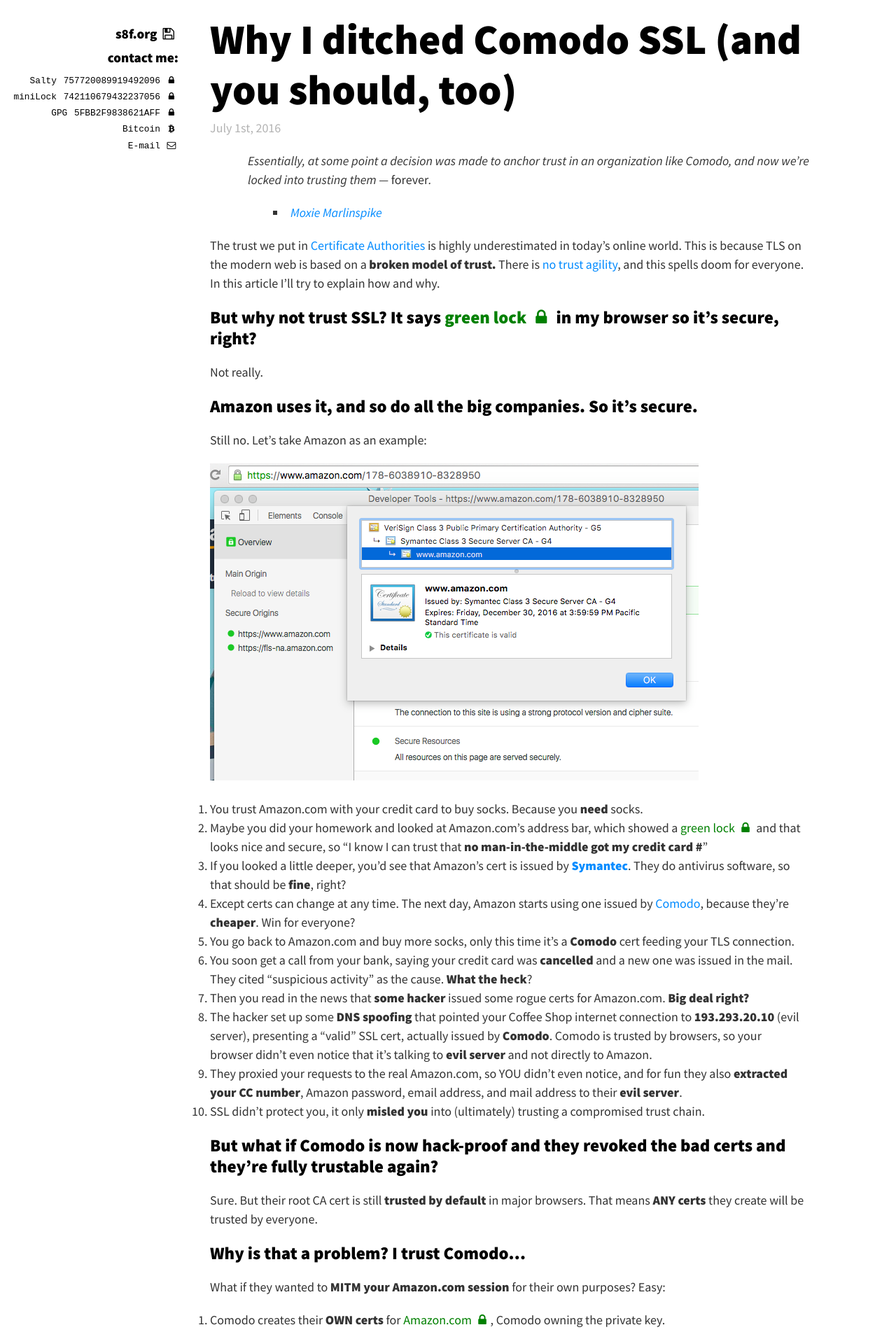
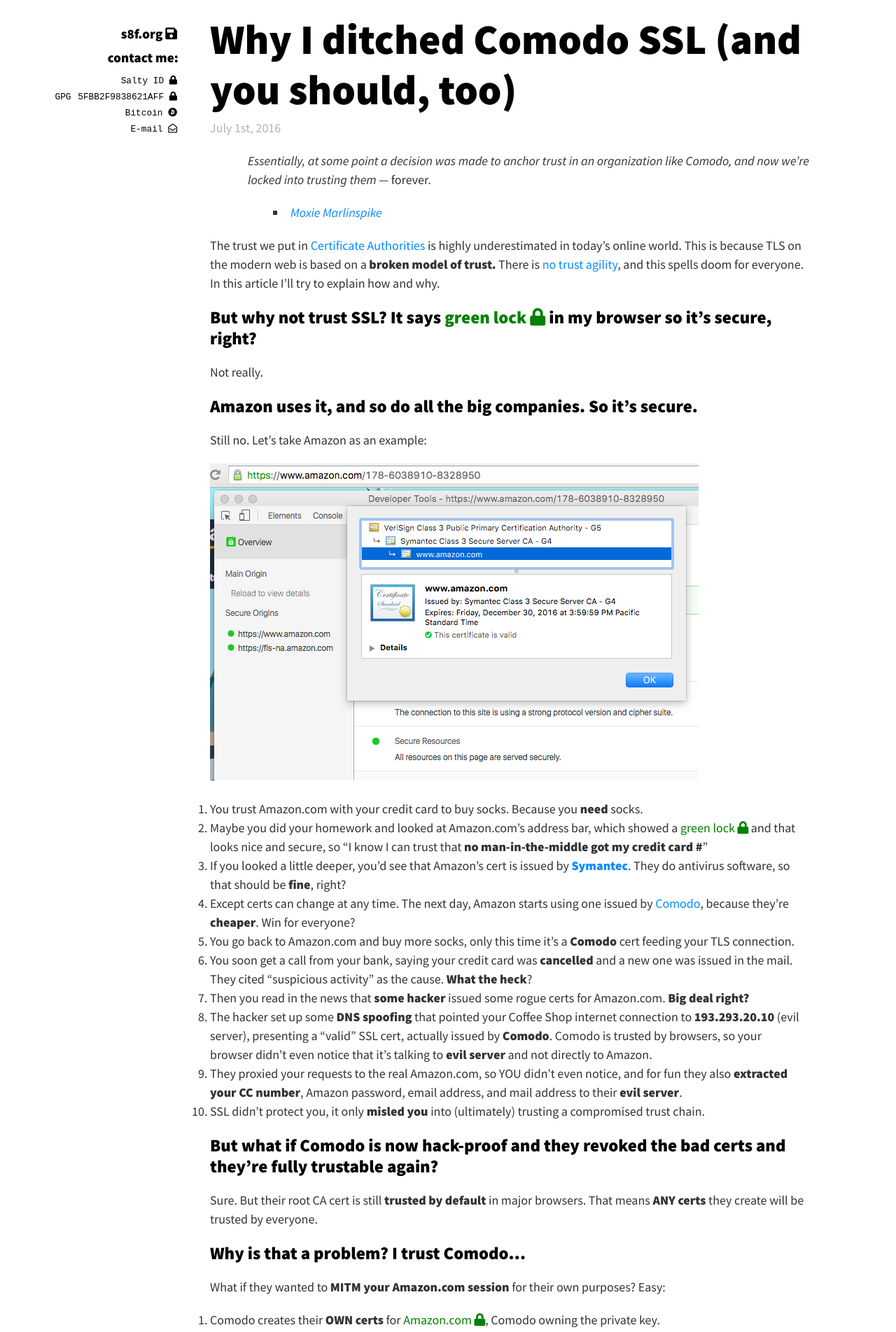
Before and after one commit to carlos8f/s8f.org, a Jekyll site: the page built from _posts/2016-07-01-1467411232.md, in a window 1280 px wide. Shown: the top 1903 px of the page at 70% size. Built offline with Jekyll 4.4.1, drawn with Linux system fonts in a browser that asks for light colours; nearby versions of some CDN libraries; a script that is not in the unit is left out; comment, search, counter and statistics services are not loaded.

Commit message:
upgrades

```diff
--- a/_includes/sidebar.html
+++ b/_includes/sidebar.html
@@ -1,16 +1,15 @@
 <section class="sidebar">
   <nav role="navigation" class="main-nav">
-    <h3><a href="{{site.url}}/">s8f.org <i class="fa fa-fw fa-floppy-o"></i></a></h3>
+    <h3><a href="{{site.url}}/">s8f.org <i class="fas fa-save"></i></a></h3>
 
     <h3>contact me:</h3>
     <ul class="contact">
-      <li>Salty <a href="https://twitter.com/carlos8f/status/757720089919492096">757720089919492096 <i class="fa fa-fw fa-lock"></i></a></li>
-      <li>miniLock <a href="https://twitter.com/carlos8f/status/742110679432237056">742110679432237056 <i class="fa fa-fw fa-lock"></i></a></li>
-      <li>GPG <a href="{{site.url}}/gpg.txt">5FBB2F9838621AFF <i class="fa fa-fw fa-lock"></i></a></li>
-      <li><a href="bitcoin:187rmNSkSvehgcKpBunre6a5wA5hQQop6W">Bitcoin <i class="fa fa-fw fa-btc"></i></a></li>
+      <li><a href="/salty.txt">Salty ID <i class="fas fa-lock"></i></a></li>
+      <li>GPG <a href="{{site.url}}/gpg.txt">5FBB2F9838621AFF <i class="fas fa-lock"></i></a></li>
+      <li><a href="https://gist.github.com/carlos8f/a0afc9a28937bd800e2a61b316641610">Bitcoin <i class="fab fa-bitcoin"></i></a></li>
       <li><script>document.write('<'+'a'+' '+'h'+'r'+'e'+'f'+'='+"'"+'m'+'&'+'#'+'9'+'7'+';'+'i'+'l'+'t'+'o'+'&'+'#'+'5'+'8'+';'+'c'+
       'a'+'&'+'#'+'1'+'1'+'4'+';'+'l'+'o'+'s'+'%'+'&'+'#'+'5'+'2'+';'+'&'+'#'+'4'+'8'+';'+'s'+'8'+'&'+'#'+
-      '1'+'0'+'2'+';'+'&'+'#'+'4'+'6'+';'+'o'+'r'+'g'+"'"+'>E-mail <i class="fa fa-fw fa-envelope-o"></i><'+'/'+'a'+'>');
+      '1'+'0'+'2'+';'+'&'+'#'+'4'+'6'+';'+'o'+'r'+'g'+"'"+'>E-mail <i class="far fa-envelope-open"></i><'+'/'+'a'+'>');
         </script><noscript>[Turn on JavaScript to see the email address]</noscript></li>
     </ul>
   </nav>
--- a/_layouts/default.html
+++ b/_layouts/default.html
@@ -8,7 +8,7 @@
 <meta name="HandheldFriendly" content="True">
 <meta name="MobileOptimized" content="320">
 <meta name="viewport" content="width=device-width, initial-scale=1">
-<link rel="stylesheet" href="/files/font-awesome-4.6.3/css/font-awesome.min.css"><link href='https://fonts.googleapis.com/css?family=Roboto+Mono:500' rel='stylesheet' type='text/css'>
+<link rel="stylesheet" href="https://use.fontawesome.com/releases/v5.0.13/css/all.css" integrity="sha384-DNOHZ68U8hZfKXOrtjWvjxusGo9WQnrNx2sqG0tfsghAvtVlRW3tvkXWZh58N9jp" crossorigin="anonymous">
 <link href="https://fonts.googleapis.com/css?family=Roboto+Mono:500|Source+Sans+Pro:400,400i,900&amp;subset=latin-ext" rel="stylesheet">
 <link href="{{site.url}}/screen.css" media="screen, projection" rel="stylesheet" type="text/css">
 <link href="{{site.url}}/atom.xml" rel="alternate" title="{{ site.title }}" type="application/atom+xml">
--- a/_posts/2016-07-01-1467411232.md
+++ b/_posts/2016-07-01-1467411232.md
@@ -9,7 +9,7 @@
 
 The trust we put in [Certificate Authorities](https://en.wikipedia.org/wiki/Certificate_authority) is highly underestimated in today's online world. This is because TLS on the modern web is based on a **broken model of trust.** There is [no trust agility](https://moxie.org/blog/ssl-and-the-future-of-authenticity/), and this spells doom for everyone. In this article I'll try to explain how and why.
 
-### But why not trust SSL? It says <span style="color:green">green lock <i class="fa fa-fw fa-lock"></i></span> in my browser so it's secure, right?
+### But why not trust SSL? It says <span style="color:green">green lock <i class="fas fa-lock"></i></span> in my browser so it's secure, right?
 
 Not really.
 
@@ -20,7 +20,7 @@
 ![amazon cert issed by Symantec](/files/amazon_cert.png)
 
 1. You trust Amazon.com with your credit card to buy socks. Because you **need** socks.
-2. Maybe you did your homework and looked at Amazon.com's address bar, which showed a <span style="color:green">green lock <i class="fa fa-fw fa-lock"></i></span> and that looks nice and secure, so "I know I can trust that **no man-in-the-middle got my credit card #**"
+2. Maybe you did your homework and looked at Amazon.com's address bar, which showed a <span style="color:green">green lock <i class="fas fa-lock"></i></span> and that looks nice and secure, so "I know I can trust that **no man-in-the-middle got my credit card #**"
 3. If you looked a little deeper, you'd see that Amazon's cert is issued by **[Symantec](https://en.wikipedia.org/wiki/Symantec)**. They do antivirus software, so that should be **fine**, right?
 4. Except certs can change at any time. The next day, Amazon starts using one issued by [Comodo](https://en.wikipedia.org/wiki/Comodo_Group), because they're **cheaper**. Win for everyone?
 5. You go back to Amazon.com and buy more socks, only this time it's a **Comodo** cert feeding your TLS connection.
@@ -38,7 +38,7 @@
 
 What if they wanted to **MITM your Amazon.com session** for their own purposes? Easy:
 
-1. Comodo creates their **OWN certs** for <span style="color:green">Amazon.com <i class="fa fa-fw fa-lock"></i></span>, Comodo owning the private key.
+1. Comodo creates their **OWN certs** for <span style="color:green">Amazon.com <i class="fas fa-lock"></i></span>, Comodo owning the private key.
 2. Comodo sets up **evil proxies** that use that cert and forward to the real Amazon.com
 3. Comodo now **owns** your "encrypted" SSL traffic to Amazon.com
 
@@ -90,7 +90,7 @@
 
 ### Oh great. What now?
 
-- Use <span style="color:green">Let's Encrypt <i class="fa fa-fw fa-lock"></i></span> (or [DigiCert](https://www.digicert.com/), if you have the money). It's free and only takes 10 minutes to switch.
+- Use <span style="color:green">Let's Encrypt <i class="fas fa-lock"></i></span> (or [DigiCert](https://www.digicert.com/), if you have the money). It's free and only takes 10 minutes to switch.
 - The catch is that `certbot` **could** middle-man your server.
 - We need to make sure Let's Encrypt stays **open**, free, and peer-reviewed. Eventually, perhaps SSL certs will be issued for a small fee by the government(s), for **public privacy and security**.
 - Then, and only then, can we stop the Comodo monopoly future **trust breakdown apocalypse**.
@@ -99,7 +99,7 @@
 
 ### Conclusion
 
-As of today, I'm proud to say I'm **no longer** a Comodo customer, and [s8f.org](https://s8f.org/) now runs on a <span style="color:green">Let's Encrypt <i class="fa fa-fw fa-lock"></i></span> cert.
+As of today, I'm proud to say I'm **no longer** a Comodo customer, and [s8f.org](https://s8f.org/) now runs on a <span style="color:green">Let's Encrypt <i class="fas fa-lock"></i></span> cert.
 
 #### Related Tweets
 
--- a/bitcoin.txt
+++ /dev/null
@@ -1 +0,0 @@
-187rmNSkSvehgcKpBunre6a5wA5hQQop6W
--- /dev/null
+++ b/btc.txt
@@ -0,0 +1 @@
+1KmiXwipn8izr2HfNVL1n7as3wAkaKFPTq     "Carlos's BTC" <carlos@s8f.org>
--- a/index.html
+++ b/index.html
@@ -5,10 +5,10 @@
 <section class="header">
   <img class="avatar" alt="picture of Carlos Rodriguez" src="{{site.url}}/files/helvetica.jpg">
   <div class="author">
-    <h2><i class="fa fa-fw fa-commenting-o"></i> Hi, I'm {{ site.author.name }}.</h2>
+    <h2><i class="far fa-comment-dots"></i> Hi, I'm {{ site.author.name }}.</h2>
     <p>
-      I build <i class="fa fa-fw fa-wrench"></i> software <i class="fa fa-fw fa-globe"></i> at home <i class="fa fa-fw fa-rebel"></i> in Watsonville, CA <i class="fa fa-fw fa-sun-o"></i>.<br>
-      I'm a hacker <i class="fa fa-fw fa-terminal"></i>, audiophile <i class="fa fa-fw fa-microphone"></i>, and enjoyer of all things technical <i class="fa fa-fw fa-flask"></i>.
+      I build <i class="fas fa-wrench"></i> software <i class="fas fa-globe"></i> at home <i class="fab fa-fort-awesome-alt"></i> in Watsonville, CA <i class="fas fa-sun"></i>.<br>
+      I'm a hacker <i class="fas fa-terminal"></i>, audiophile <i class="fas fa-microphone-alt"></i>, and enjoyer of all things technical <i class="fas fa-flask"></i>.
     </p>
   </div>
 </section>
```
